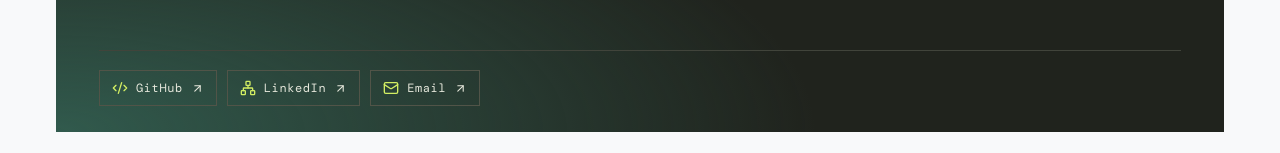
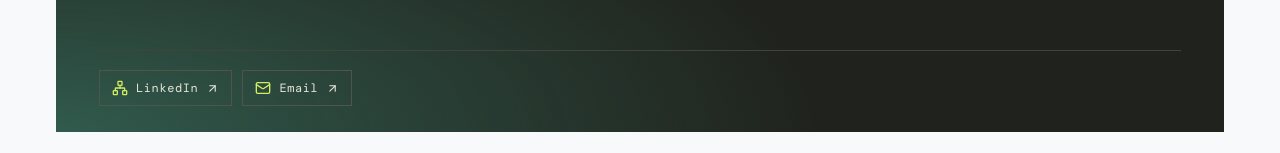
Before and after one commit to fasihnaqvi738/Portfolio, a React (Vite) app: page / in a window 1280 px wide. Shown: the part 8633-8786 px from the top of the page. Built offline with nearby package versions, Linux system fonts and the light colour scheme.

Commit message:
Update portfolio

```diff
--- a/src/App.tsx
+++ b/src/App.tsx
@@ -92,7 +92,6 @@ function App() {
     document.getElementById(id)?.scrollIntoView({ behavior: reduceMotion ? 'instant' : 'smooth' })
   }
   const socialLinks = [
-    { label: 'GitHub', href: profile.github, icon: Code2 },
     ...(profile.linkedin ? [{ label: 'LinkedIn', href: profile.linkedin, icon: Network }] : []),
     ...(profile.email ? [{ label: 'Email', href: `https://mail.google.com/mail/?view=cm&fs=1&to=${profile.email}&su=Portfolio%20inquiry`, icon: Mail }] : []),
   ]
```
Also changed, not shown: 3 other files (tests, documents, lock files or other folders).
